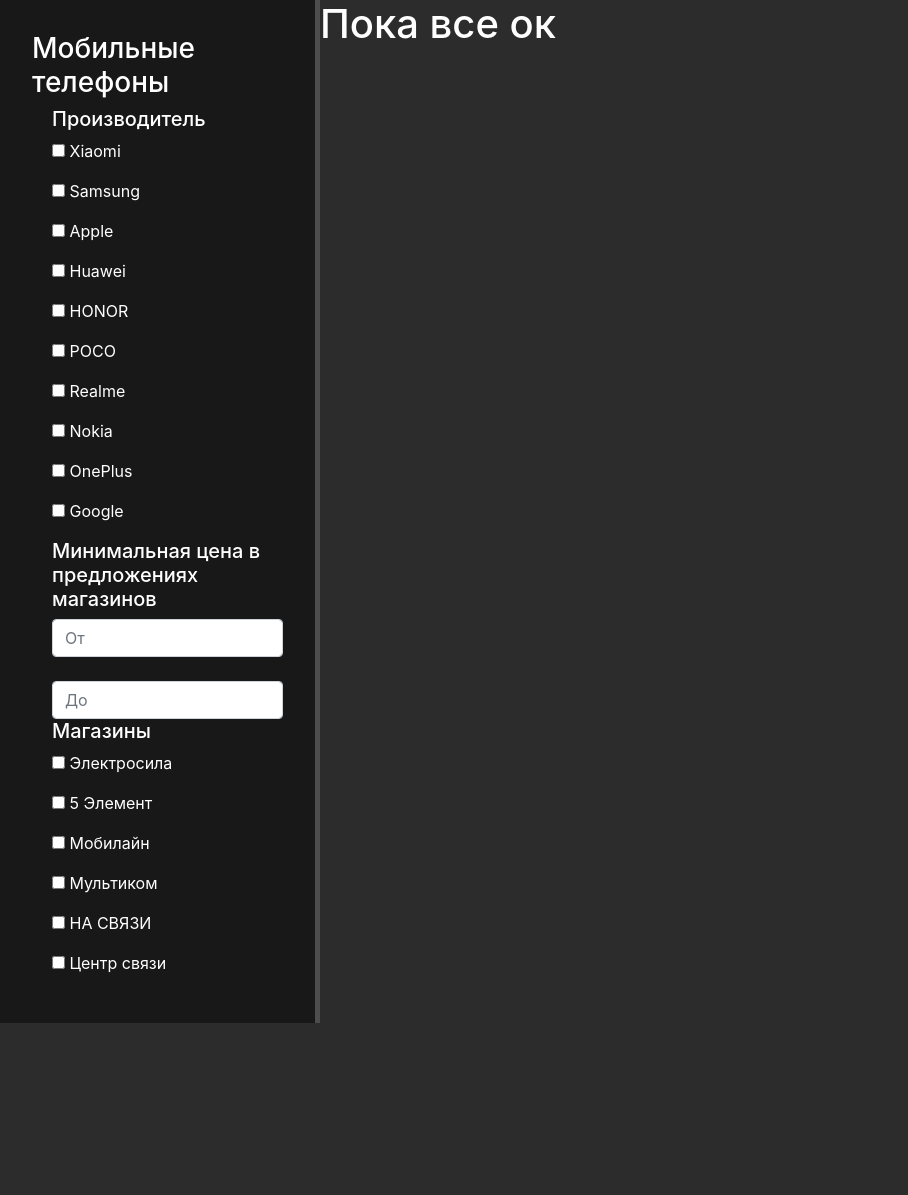
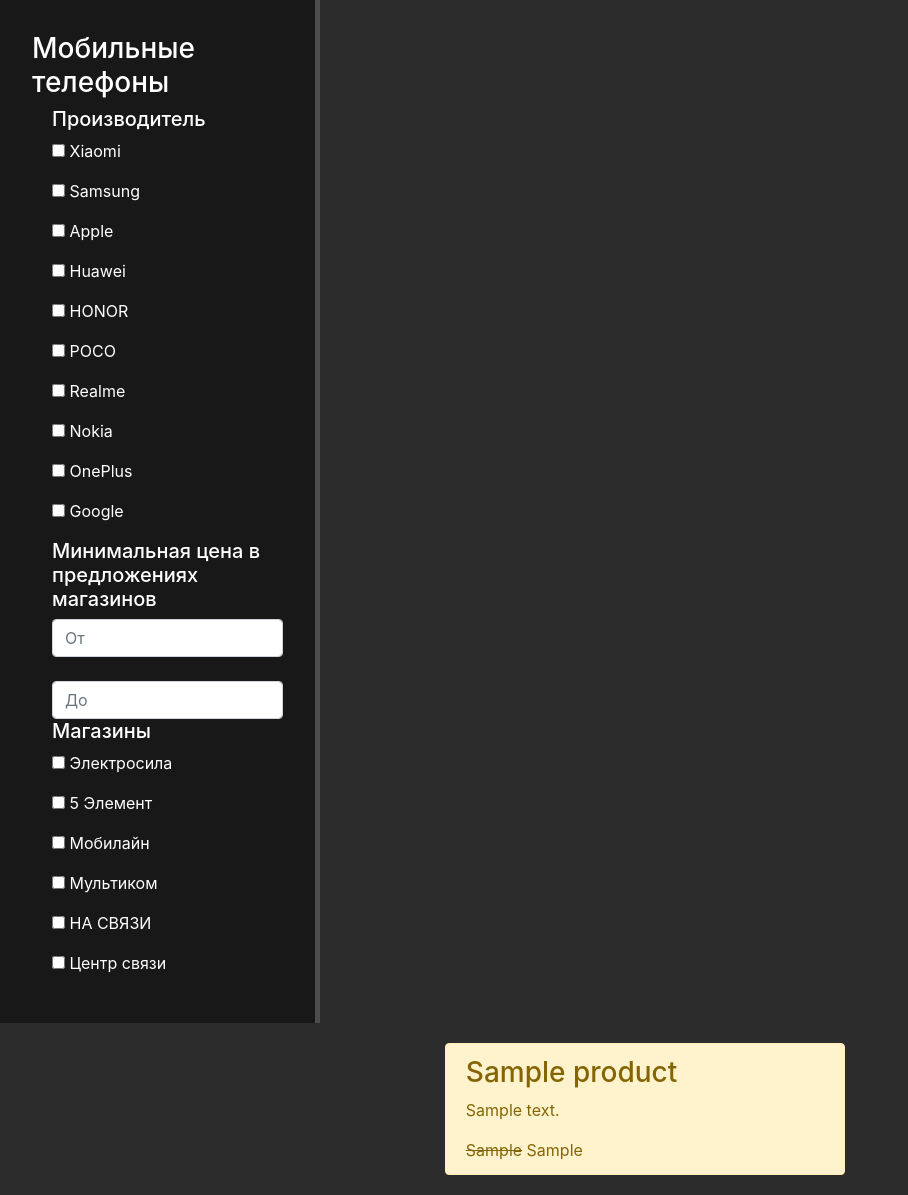
Before and after one commit to DenisRudakov0/Category, a Django app: page /paginator/ in a window 1280 px wide. Shown: the whole page, without its empty margins (0-908 px from the left). Before the commit the page ends 1023 px from the top, so only its background shows below. Run offline with Django 3.2, Linux system fonts and the light colour scheme; tables that the repository leaves empty hold one stand-in row (values such as "Sample post"); some libraries are stand-ins or nearby versions.

Commit message:
add_scroll_product

```diff
--- a/main/static/main/css/main.css
+++ b/main/static/main/css/main.css
@@ -42,7 +42,7 @@
 main .features {
   float: left;
   color: #fff;
-  margin-top: 100px;
+  margin-top: 10px;
   text-align: center;
   width: 75%;
 }
@@ -50,3 +50,13 @@
 h1 {
   color: white;
 }
+
+main .features h1 {font-size: 50px;}
+main .features p {max-width: 400px; margin: 20px auto}
+
+.alert-warning {
+  float: right;
+  width: 400px;
+  margin: 20px 34%;
+  text-align: left;
+}
--- a/paginator/models.py
+++ b/paginator/models.py
@@ -11,7 +11,7 @@
     date_end = models.DateTimeField('Дата окончания акции')
 
     def __str__(self):
-        return f'Новость: {self.title}'
+        return self.title
 
     class Meta:
         verbose_name = 'Новость'
--- a/paginator/templates/paginator/news_home.html
+++ b/paginator/templates/paginator/news_home.html
@@ -3,5 +3,13 @@
 {% block title %}Список товаров{% endblock %}
 
 {% block content %}
-  <h1>Пока все ок</h1>
+  {% for el in news %}
+  <div class="alert alert-warning">
+    <h3>{{ el.title }}</h3>
+    <p>{{el.full_text}}</p>
+    <span><s>{{el.cena}}</s></span>
+    <span>{{el.cena_action}}</span>
+  </div>
+
+  {% endfor %}
 {% endblock %}
--- a/paginator/views.py
+++ b/paginator/views.py
@@ -1,4 +1,6 @@
 from django.shortcuts import render
+from .models import Product
 
 def news_home(request):
-    return render(request, 'paginator/news_home.html')
+    news = Product.objects.all()
+    return render(request, 'paginator/news_home.html', {'news': news})
```
